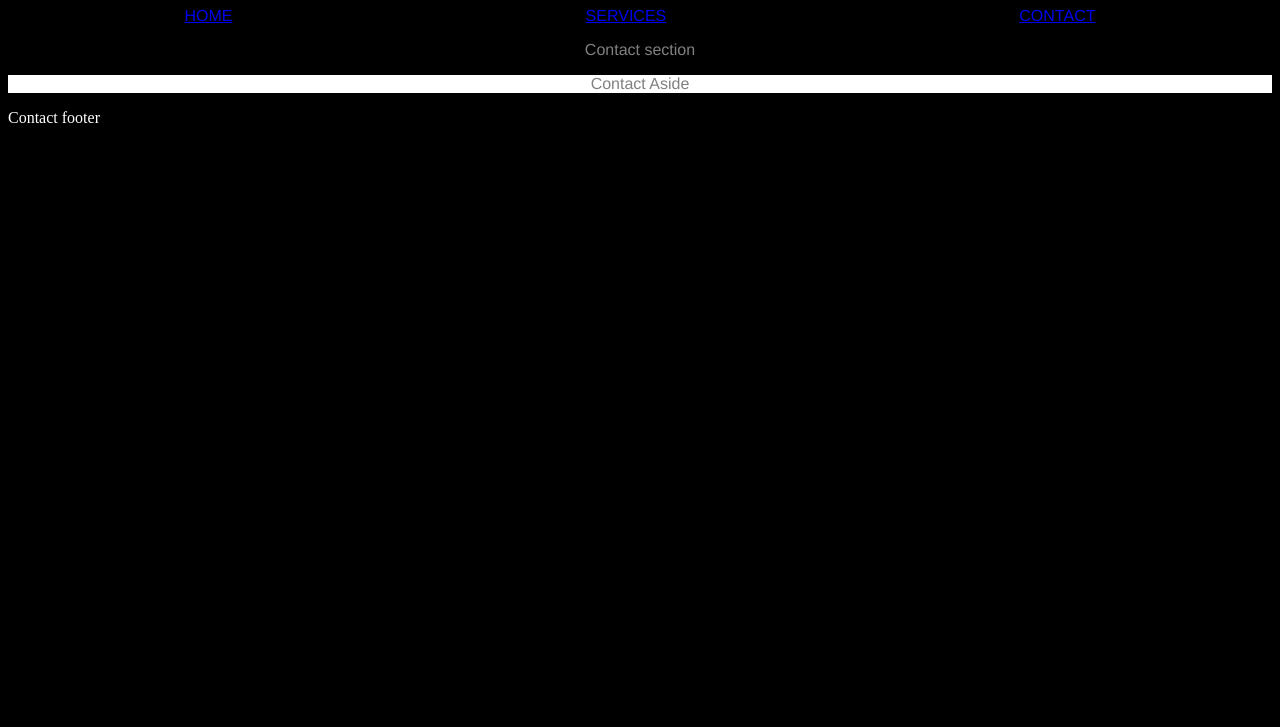
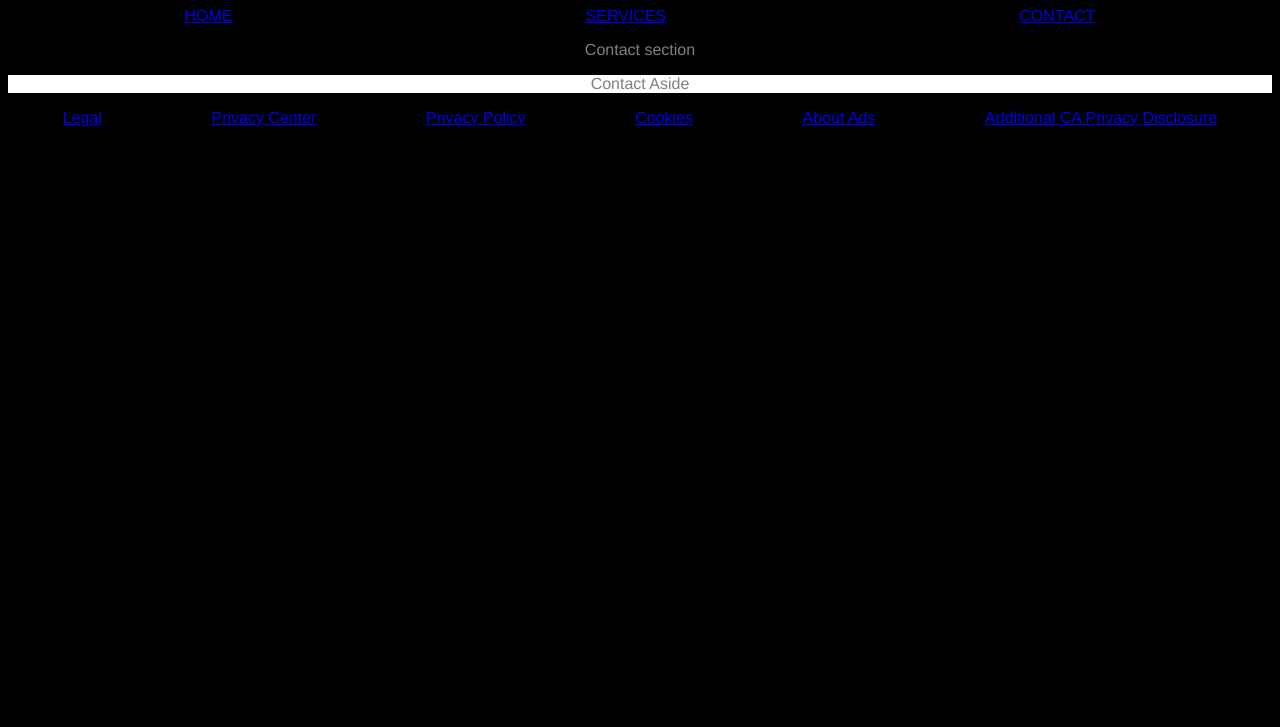
Before and after one commit to panibhengsri/BusinessWebsite, a plain HTML site: page contact.html in a window 1280 px wide. Shown: the part 73-800 px from the top of the page. Drawn offline with Linux system fonts and the light colour scheme.

Commit message:
update footer

```diff
--- a/contact.html
+++ b/contact.html
@@ -24,6 +24,17 @@
               <aside>
                 <p>Contact Aside</p>
               </aside>
-              <footer>Contact footer</footer>
+
+
+              <footer>
+                    <div class ="flex-container">
+                        <div><a href="#">Legal</a></div>
+                        <div><a href="#">Privacy Center</a></div>
+                        <div><a href="#">Privacy Policy</a></div>
+                        <div><a href="#">Cookies</a></div>
+                        <div><a href="#">About Ads</a></div>
+                        <div><a href="#">Additional CA Privacy Disclosure</a></div>
+                    </div>
+                </footer>
             </body>
 </html>
```
Also changed, not shown: index.html (+7 -2 lines), services.html (+10 -1 lines).
